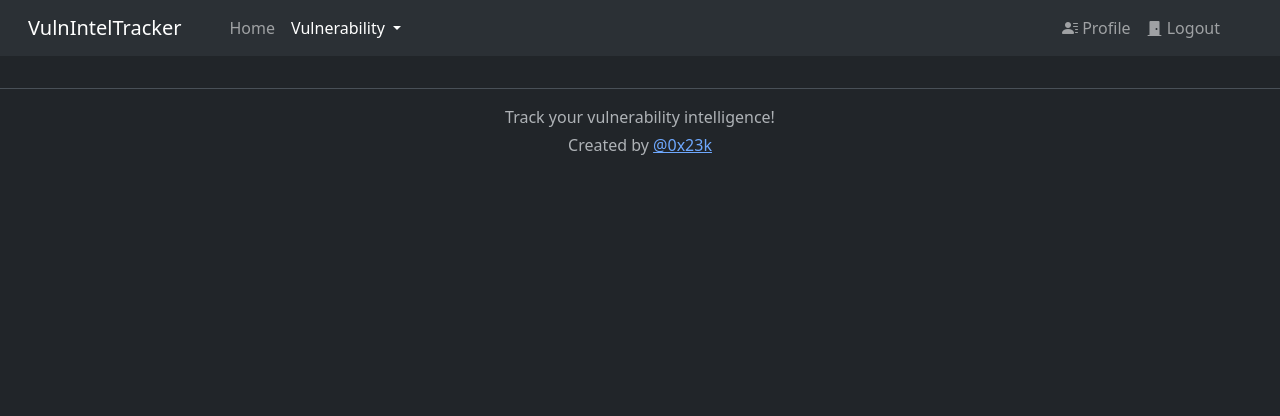
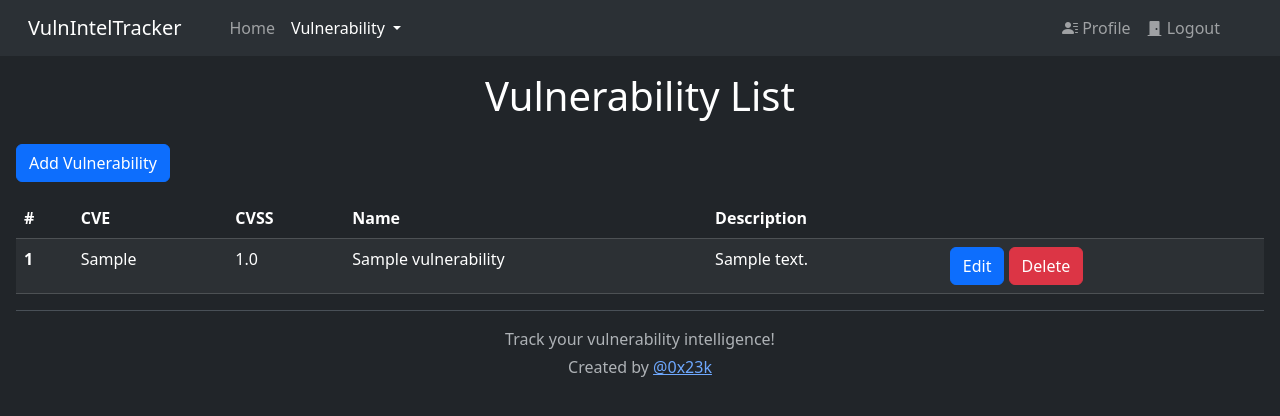
Before and after one commit to ZekeriyaAY/VulnIntelTracker, a Flask app: page /vulnerability/list in a window 1280 px wide. Shown: the top 416 px of the page. Run offline with Flask 3, Linux system fonts and the light colour scheme; a user stored in the database is signed in; tables that the repository leaves empty hold one stand-in row (values such as "Sample post").

Commit message:
Basic Vuln List Updated

```diff
--- a/app/routes.py
+++ b/app/routes.py
@@ -100,7 +100,21 @@ def vulnerability_add():
 
     return render_template('vulnerability/add.html', form=form)
 
+
 @app.route('/vulnerability/list')
 @login_required
 def vulnerability_list():
-    return render_template('vulnerability/list.html')
+    vulnerabilities = Vulnerability.query.all()
+    return render_template('vulnerability/list.html', vulnerabilities=vulnerabilities)
+
+
+@app.route('/vulnerability/edit/<int:id>', methods=['GET', 'POST'])
+@login_required
+def vulnerability_edit(id):
+    pass
+
+
+@app.route('/vulnerability/delete/<int:id>', methods=['POST'])
+@login_required
+def vulnerability_delete(id):
+    pass
--- a/app/templates/vulnerability/list.html
+++ b/app/templates/vulnerability/list.html
@@ -1,4 +1,45 @@
 {% extends "base.html" %}
 {% block content %}
 
-{% endblock %}
+<h1 class="text-center mb-4">Vulnerability List</h1>
+
+<div class="row">
+    <div class="col-12">
+        <a href="{{ url_for('vulnerability_add') }}" class="btn btn-primary mb-3">Add Vulnerability</a>
+    </div>
+</div>
+
+<div class="row">
+    <div class="col-12">
+        <table class="table table-striped table-dark table-hover">
+            <thead>
+                <tr>
+                    <th scope="col">#</th>
+                    <th scope="col">CVE</th>
+                    <th scope="col">CVSS</th>
+                    <th scope="col">Name</th>
+                    <th scope="col">Description</th>
+                    <th scope="col"></th>
+                </tr>
+            </thead>
+            <tbody>
+                {% for vulnerability in vulnerabilities %}
+                <tr>
+                    <th scope="row">{{ vulnerability.id }}</th>
+                    <td>{{ vulnerability.cve }}</td>
+                    <td>{{ vulnerability.cvss }}</td>
+                    <td>{{ vulnerability.name }}</td>
+                    <td>{{ vulnerability.description }}</td>
+                    <td>
+                        <a href="{{ url_for('vulnerability_edit', id=vulnerability.id) }}"
+                            class="btn btn-primary">Edit</a>
+                        <a href="{{ url_for('vulnerability_delete', id=vulnerability.id) }}"
+                            class="btn btn-danger">Delete</a>
+                    </td>
+                </tr>
+                {% endfor %}
+            </tbody>
+        </table>
+    </div>
+
+    {% endblock %}
```
Also changed, not shown: depo/templates/vulnerability/list.html (+3 -9 lines).
